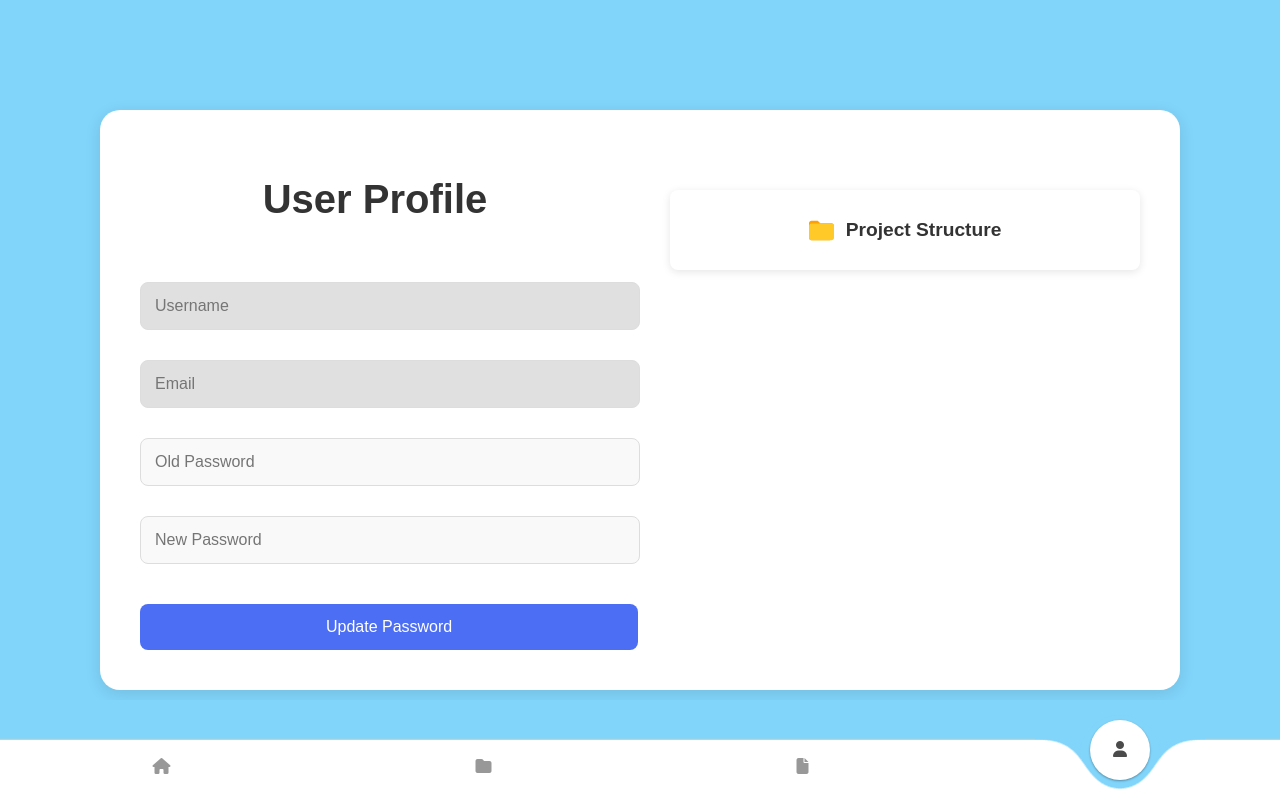
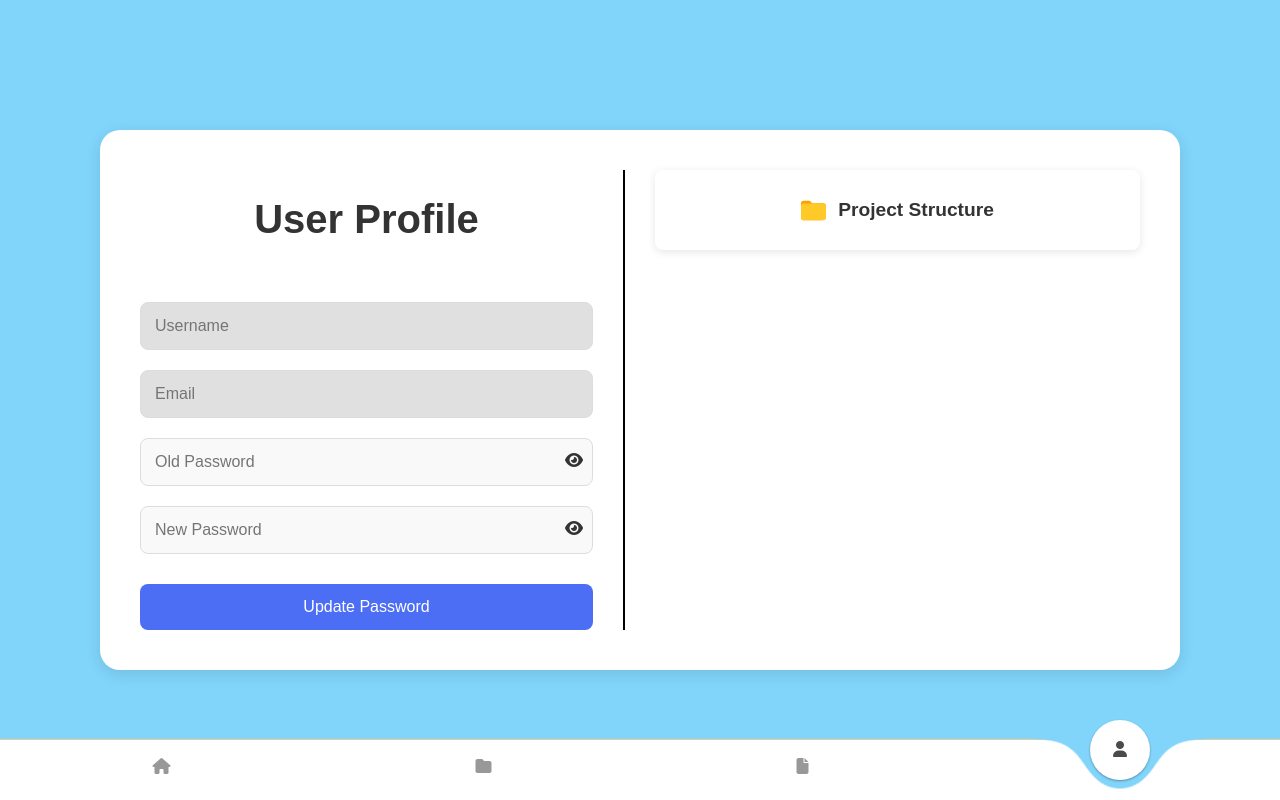
Before and after one commit to AsifxAsif/CSE412_Group2, a PHP site: page /lab/user.html in a window 1280 px wide. Run offline with PHP 8.4, Linux system fonts and the light colour scheme.

Commit message:
Latest Update

```diff
--- a/css/dashboard.css
+++ b/css/dashboard.css
@@ -277,7 +277,7 @@ body {
     border: 2px dashed #000;
     background-position: top;
     background-repeat: no-repeat;
-    background-image: url('../resource/cloud-up.png');
+    background-image: url('../resource/upload.png');
     box-shadow: 10px 10px 10px 0px rgba(0, 0, 0, 0.1);
 }
 
@@ -311,6 +311,10 @@ body {
     font-weight: bold;
     max-height: 100px;
     border-radius: 8px;
+    line-break: strict;
+    white-space: normal;
+    word-wrap: break-word;
+    word-break: break-word;
 }
 
 /* Rename Modal */
--- a/css/user.css
+++ b/css/user.css
@@ -18,7 +18,7 @@ body {
     max-width: 1000px;
     display: grid;
     grid-template-columns: 1fr 1fr;
-    gap: 60px;
+    gap: 30px;
 }
 
 #bgBubble {
@@ -39,6 +39,8 @@ body {
     display: flex;
     flex-direction: column;
     gap: 20px;
+    border-right: 2px solid black;
+    padding-right: 30px;
 }
 
 h1 {
@@ -59,23 +61,35 @@ h2 {
     margin: 20px 0;
 }
 
+.input-box {
+    position: relative;
+}
+
 .input-box input {
-    width: 100%;
+    width: calc(100% - 30px);
     padding: 14px;
     border-radius: 8px;
     border: 1px solid #ddd;
     font-size: 16px;
     color: #333;
-    margin-bottom: 10px;
     background-color: #f9f9f9;
 }
+
+.input-box i {
+    position: absolute;
+    top: 14px;
+    right: 10px;
+    cursor: pointer;
+    color: #333;
+}
+
 
 .input-box input:disabled {
     background-color: #e0e0e0;
 }
 
 .btn {
-    width: 106%;
+    width: 100%;
     padding: 14px;
     border: none;
     background-color: #4c6ef5;
@@ -93,7 +107,6 @@ h2 {
 
 /* Project Tree Section */
 .relative.group {
-    margin-top: 40px;
     position: relative;
     display: inline-block;
 }
@@ -129,10 +142,13 @@ h2 {
     padding: 10px;
     display: none;
     width: 350px;
-    max-height: 300px; /* Limit the height */
-    overflow-y: auto;  /* Enable vertical scrolling */
+    max-height: 300px;
+    /* Limit the height */
+    overflow-y: auto;
+    /* Enable vertical scrolling */
     scrollbar-width: thin;
-    scrollbar-color: #4c6ef5 #f1f1f1; /* Custom scrollbar color */
+    scrollbar-color: #4c6ef5 #f1f1f1;
+    /* Custom scrollbar color */
 }
 
 /* Custom Scrollbar Styles */
@@ -141,11 +157,13 @@ h2 {
 }
 
 .absolute::-webkit-scrollbar-track {
-    background-color: #f1f1f1; /* Light background for the track */
+    background-color: #f1f1f1;
+    /* Light background for the track */
 }
 
 .absolute::-webkit-scrollbar-thumb {
-    background-color: #4c6ef5; /* Blue color for the scrollbar thumb */
+    background-color: #4c6ef5;
+    /* Blue color for the scrollbar thumb */
     border-radius: 4px;
 }
 
@@ -173,7 +191,8 @@ ul li:hover {
 /* Responsiveness */
 @media screen and (max-width: 768px) {
     .container {
-        grid-template-columns: 1fr; /* Stack on smaller screens */
+        grid-template-columns: 1fr;
+        /* Stack on smaller screens */
         padding: 20px;
     }
 
--- a/js/user.js
+++ b/js/user.js
@@ -68,6 +68,23 @@ function fetchUserData() {
             alert("Error loading user data.");
         }
     });
+}
+
+// Toggle password visibility function
+function togglePassword(passwordId, iconId) {
+    const passwordField = document.getElementById(passwordId);
+    const icon = document.getElementById(iconId);
+
+    // Toggle the type between 'password' and 'text'
+    if (passwordField.type === "password") {
+        passwordField.type = "text";
+        icon.classList.remove("fa-eye");
+        icon.classList.add("fa-eye-slash");
+    } else {
+        passwordField.type = "password";
+        icon.classList.remove("fa-eye-slash");
+        icon.classList.add("fa-eye");
+    }
 }
 
 // Load the project tree based on uploaded files and folders
--- a/user.html
+++ b/user.html
@@ -28,10 +28,14 @@
                     <input type="email" name="email" id="email" placeholder="Email" required disabled />
                 </div>
                 <div class="input-box">
-                    <input type="password" name="old_password" placeholder="Old Password" required />
+                    <input type="password" name="old_password" id="old_password" placeholder="Old Password" required />
+                    <i class="fas fa-eye" id="toggleOldPassword"
+                        onclick="togglePassword('old_password', 'toggleOldPassword')"></i>
                 </div>
                 <div class="input-box">
-                    <input type="password" name="new_password" placeholder="New Password" required />
+                    <input type="password" name="new_password" id="new_password" placeholder="New Password" required />
+                    <i class="fas fa-eye" id="toggleNewPassword"
+                        onclick="togglePassword('new_password', 'toggleNewPassword')"></i>
                 </div>
                 <button type="submit" class="btn">Update Password</button>
             </form>
@@ -41,10 +45,8 @@
         </div>
 
 
-        <!-- Project Tree (Uploaded Files/Folders) -->
         <div class="relative group inline-block">
-            <div
-                class="bg-white py-2 rounded-md shadow-lg hover:cursor-pointer flex justify-center items-center px-4">
+            <div class="bg-white py-2 rounded-md shadow-lg hover:cursor-pointer flex justify-center items-center px-4">
                 <svg xmlns="http://www.w3.org/2000/svg" fill="none" viewBox="0 0 18 14" height="25" width="25">
                     <path fill="#FFA000"
                         d="M16.2 1.75H8.1L6.3 0H1.8C0.81 0 0 0.7875 0 1.75V12.25C0 13.2125 0.81 14 1.8 14H15.165L18 9.1875V3.5C18 2.5375 17.19 1.75 16.2 1.75Z">
```
Also changed, not shown: resource/upload.png (renamed from resource/cloud-up.png).
